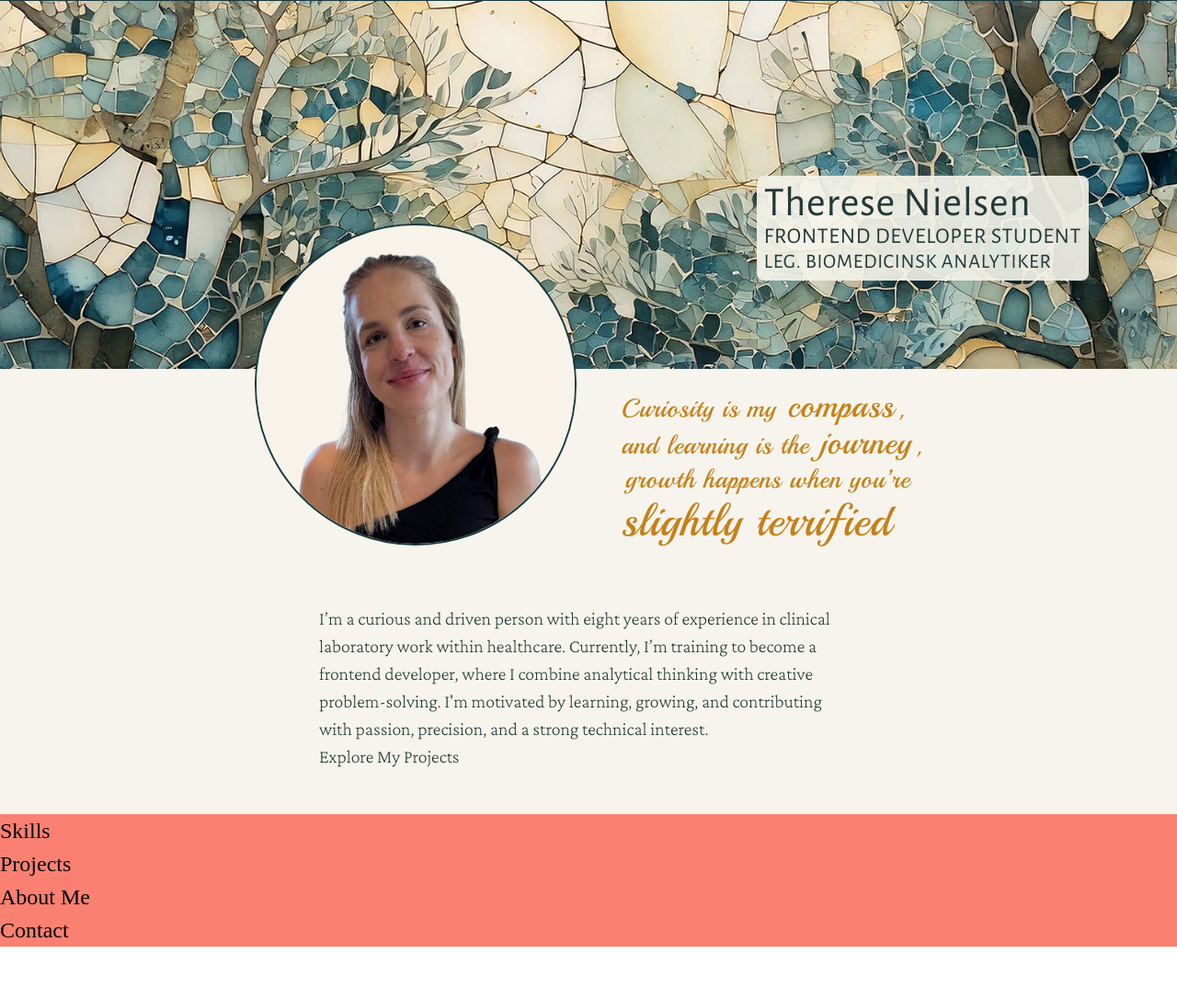
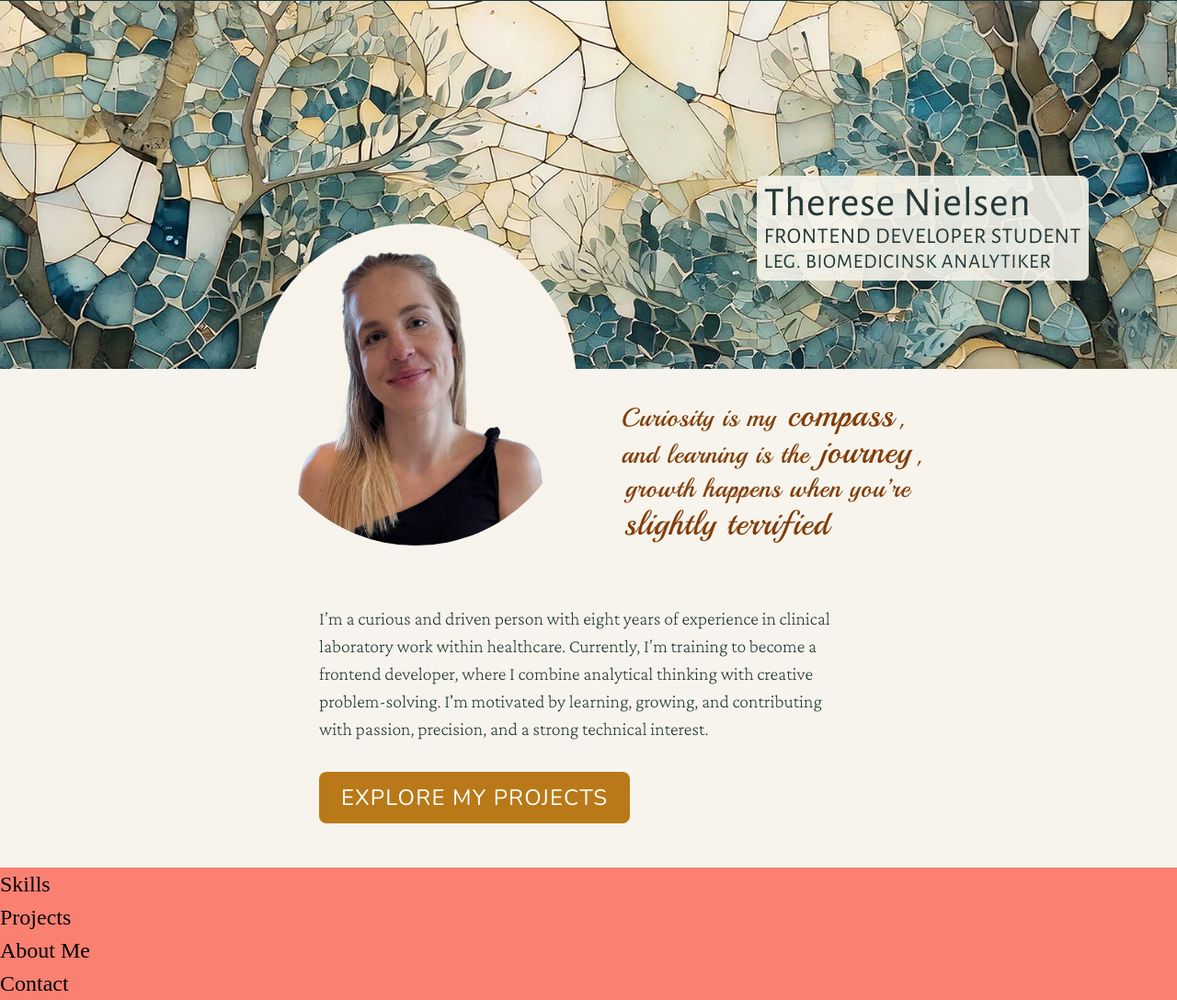
Before and after one commit to thnielseen/portfolio-site, a website built with Vite: page index.html in a window 1280 px wide. Shown: the part 95-1182 px from the top of the page at 92% size. Before the commit the page ends 1124 px from the top, so only its background shows below. Built offline with nearby package versions, Linux system fonts and the light colour scheme.

Commit message:
Add CTA-button styling and uppdate HTML and colors for A11y

```diff
--- a/index.html
+++ b/index.html
@@ -204,7 +204,7 @@
               <p>Curiosity is my <span class="quote__emph">compass</span>,</p>
               <p>and learning is the <span class="quote__emph">journey</span>,</p>
               <p class="quote__line">growth happens when you’re</p>
-              <p class="quote__punch">slightly terrified</p>
+              <p class="quote__emph">slightly terrified</p>
             </blockquote>
           </div>
 
@@ -218,7 +218,8 @@
               interest.
             </p>
 
-            <button class="presentation__cta">Explore My Projects</button>
+            <button class="presentation__cta"><span><span class="hide">Explore</span> My
+                Projects</span></button>
           </div>
         </div>
       </section>
--- a/src/scss/abstracts/variables/_colors.scss
+++ b/src/scss/abstracts/variables/_colors.scss
@@ -11,10 +11,12 @@ $color-springwood-90: rgba(246, 244, 236, 0.9);
 $color-gainsboro: #d0e1e0;
 $color-lightSilver: #d0dddc;
 $color-platinum: #e3e8e8;
+$color-mandalay: #B97918;
+$color-renosand: #9E6714;
 
 // === Text ===
 $color-gunmetal: #243837;
-$color-darkgoldenrod: #c5801a;
+$color-perutan: #813C06;
 
 // === 🌐 CSS CUSTOM PROPERTY EXPORTS ===
 
@@ -41,5 +43,11 @@ $color-darkgoldenrod: #c5801a;
   --color-intro-text: #{$color-gunmetal};
   --color-hero-box: #{$color-springwood-90};
   --color-portrait-frame: #{$color-darkslategray};
-  --color-quote: #{$color-darkgoldenrod};
+  --color-quote: #{$color-perutan};
+
+  --color-cta-bg: #{$color-mandalay};
+  --color-cta-text: #fff;
+  --color-cta-hover: #{$color-renosand};
+  --color-cta-focus: #{$color-renosand};
+  --color-cta-disabled: #{$color-platinum};
 }
--- a/src/scss/components/_introduction.scss
+++ b/src/scss/components/_introduction.scss
@@ -188,14 +188,15 @@
     border: fn-rem(2) solid;
     width: 100%;
     height: auto;
+    @include mix-media(tablet) {
+      border: none;
+    }
   }
 }
 
 .quote {
   font-size: fn-rem(20);
-  @include mix-media(tablet) {
-    font-size: fn-rem(22);
-  }
+
   @include mix-media(laptop) {
     font-size: fn-rem(28);
   }
@@ -207,43 +208,72 @@
   .quote__emph {
     font-size: fn-rem(24);
     margin: fn-rem(3.2);
-    @include mix-media(tablet) {
-      font-size: fn-rem(26);
-    }
+
     @include mix-media(laptop) {
       font-size: fn-rem(36);
-    }
-  }
-
-  .quote__punch {
-    font-size: fn-rem(30);
-    align-self: center;
-    @include mix-media(tablet) {
-      font-size: fn-rem(36);
-    }
-
-    @include mix-media(laptop) {
-      font-size: fn-rem(48);
     }
   }
 }
 
 .presentation {
+  @include mix-flex-center(column);
+  gap: fn-rem(32);
   width: 100%;
-  padding: 1rem;
+  padding: fn-rem(16);
   max-width: fn-rem(450);
   @extend %presentation-font;
   font-size: fn-rem(16);
 
   @include mix-media(tablet) {
-    padding: 1.5rem;
+    padding: fn-rem(24);
     max-width: fn-rem(550);
     font-size: fn-rem(18);
   }
 
   @include mix-media(laptop) {
-    padding: 2rem;
+    padding: fn-rem(32);
     max-width: fn-rem(650);
     font-size: fn-rem(20);
   }
+
+  &__cta {
+    @extend %text-nav-action;
+    align-self: flex-start;
+    cursor: pointer;
+    padding: fn-rem(12) fn-rem(24);
+    border-radius: fn-rem(8);
+    transition:
+      transform 0.2s ease,
+      background-color 0.2s ease,
+      box-shadow 0.2s ease;
+
+    > span {
+      display: inline-block;
+      transition: transform 0.2s ease;
+    }
+
+    &:hover,
+    &:focus {
+      > span {
+        transform: scale(1.05);
+      }
+    }
+
+    &:focus {
+      outline: 2px solid;
+      outline-offset: fn-rem(3);
+    }
+
+    &:active {
+      transform: scale(0.95);
+    }
+  }
 }
+
+.hide{
+  @include mix-visually-hidden;
+
+  @include mix-media(mobile){
+    @include mix-unhide;
+  }
+}
--- a/src/scss/themes/_index.scss
+++ b/src/scss/themes/_index.scss
@@ -62,4 +62,23 @@
         border-color: var(--color-portrait-frame);
       }
     }
+
+   .presentation {
+  &__cta {
+    background-color: var(--color-cta-bg);
+    color: var(--color-cta-text);
+
+    &:active,
+    &:hover {
+      background-color: var(--color-cta-hover);
     }
+
+    &:focus {
+      background-color: var(--color-cta-focus);
+      outline: 2px solid var(--color-cta-focus);
+      outline-offset: fn-rem(3);
+    }
+  }
+}
+
+  }
```
Lines whose indentation alone changed are shown as unchanged.
